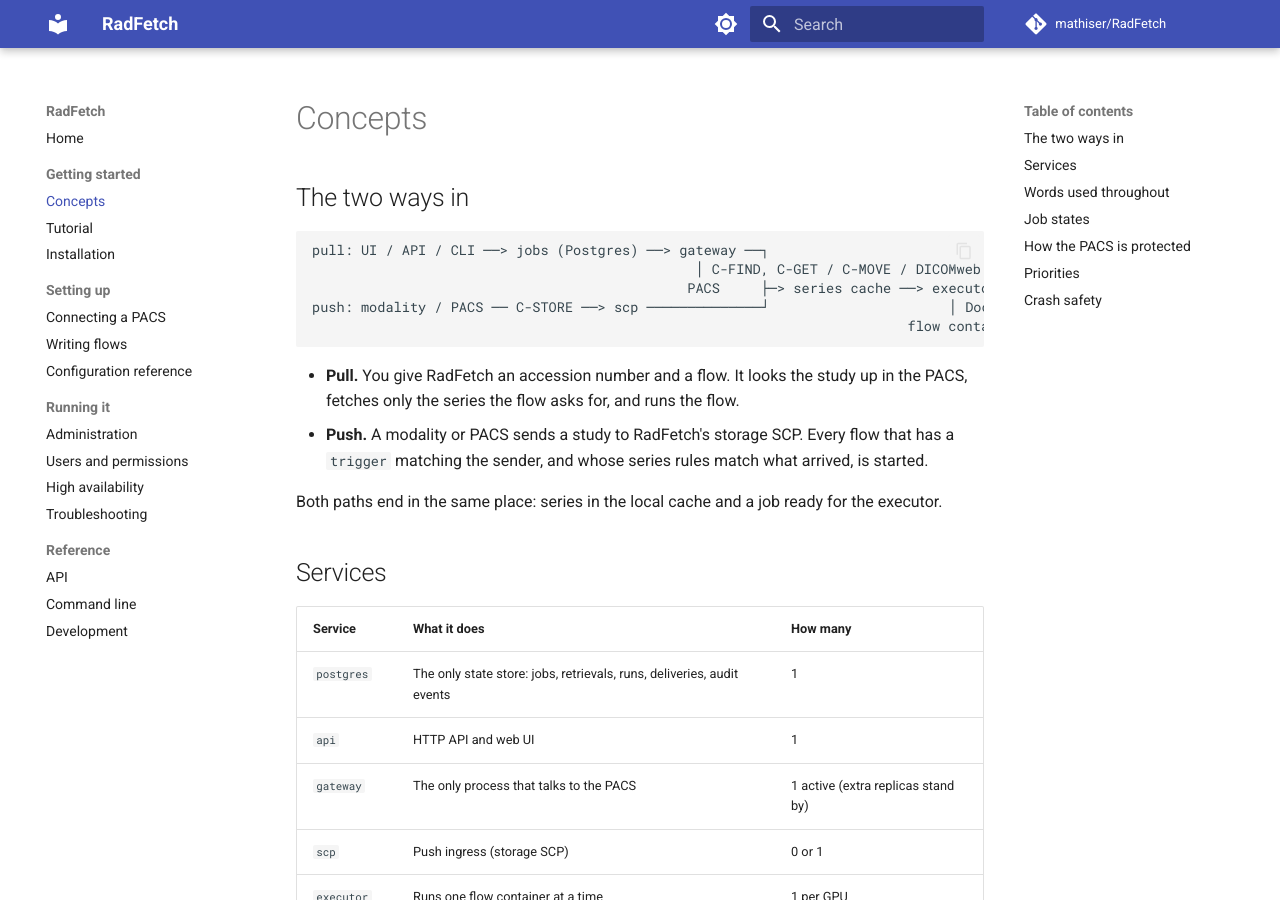
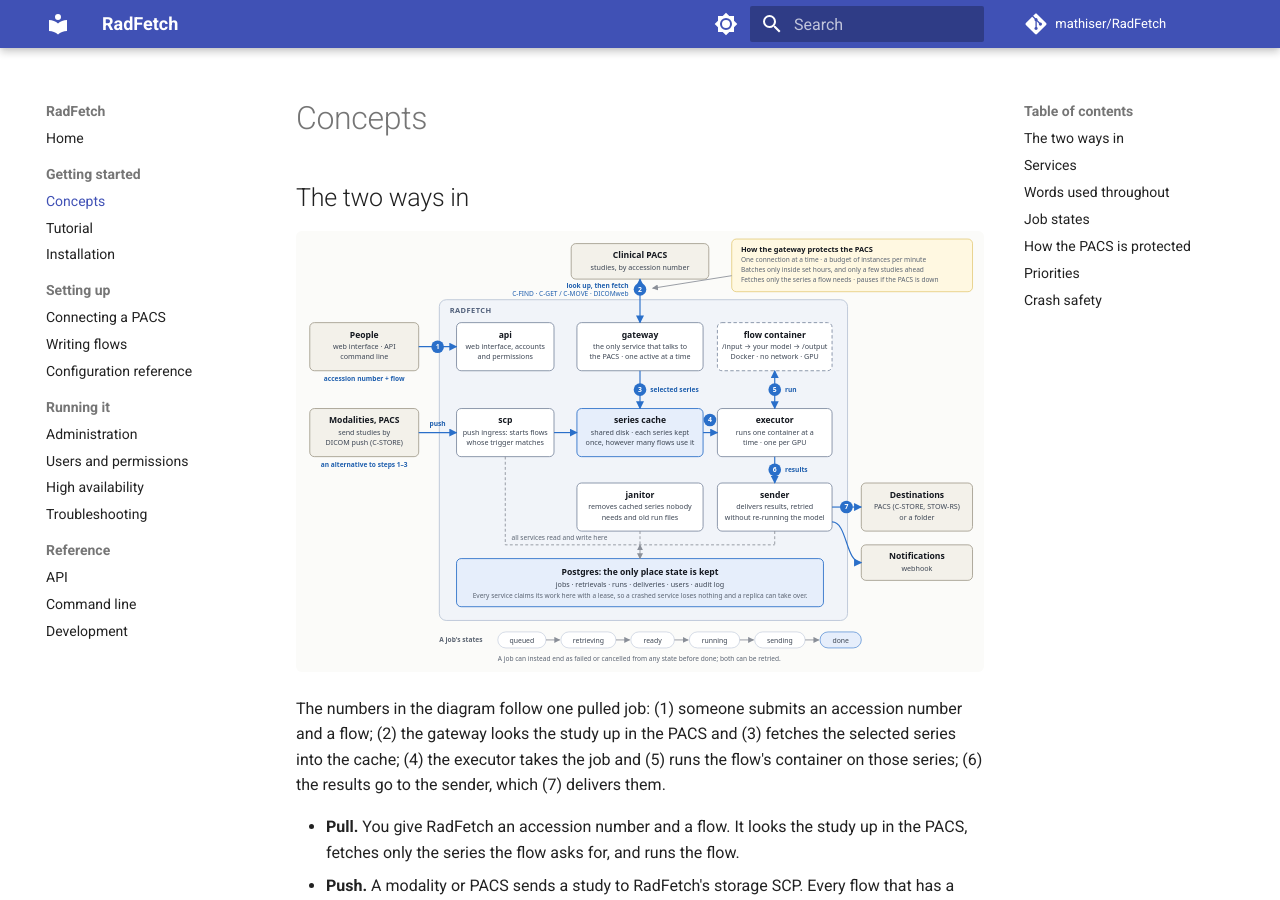
Before and after one commit to mathiser/RadFetch, an MkDocs documentation site: the page built from docs/concepts.md, in a window 1280 px wide and 900 px high. Built offline with MkDocs 1.6.1 and Material for MkDocs 9.7.7, drawn with Linux system fonts in a browser that asks for light colours; comment, search, counter and statistics services are not loaded.

Commit message:
Add a schematic overview of the system
docs/architecture.svg shows the ways in, the services, the state store
and the ways out, with the steps of a pulled job numbered. It replaces
the text diagrams in the README and the concepts page.

Co-Authored-By: Claude Fable 5.2 <noreply@anthropic.com>
Claude-Session: https://claude.ai/code/session_01YJ42aWqY1YCUn8HYPbZu5N

````diff
--- a/docs/concepts.md
+++ b/docs/concepts.md
@@ -2,13 +2,13 @@
 
 ## The two ways in
 
-```
-pull: UI / API / CLI ──> jobs (Postgres) ──> gateway ──┐
-                                               │ C-FIND, C-GET / C-MOVE / DICOMweb
-                                              PACS     ├─> series cache ──> executor ──> sender ──> destinations
-push: modality / PACS ── C-STORE ──> scp ──────────────┘                      │ Docker
-                                                                         flow container
-```
+![Schematic overview of RadFetch: people and modalities on the left, the clinical PACS above, the services inside RadFetch, and destinations on the right](architecture.svg)
+
+The numbers in the diagram follow one pulled job: (1) someone submits an accession
+number and a flow; (2) the gateway looks the study up in the PACS and (3) fetches
+the selected series into the cache; (4) the executor takes the job and (5) runs the
+flow's container on those series; (6) the results go to the sender, which (7)
+delivers them.
 
 - **Pull.** You give RadFetch an accession number and a flow. It looks the study up in the PACS, fetches only the series the flow asks for, and runs the flow.
 - **Push.** A modality or PACS sends a study to RadFetch's storage SCP. Every flow that has a `trigger` matching the sender, and whose series rules match what arrived, is started.
````
Also changed, not shown: README.md (+1 -7 lines), docs/README.md (+2 -0 lines), docs/architecture.svg (added).
